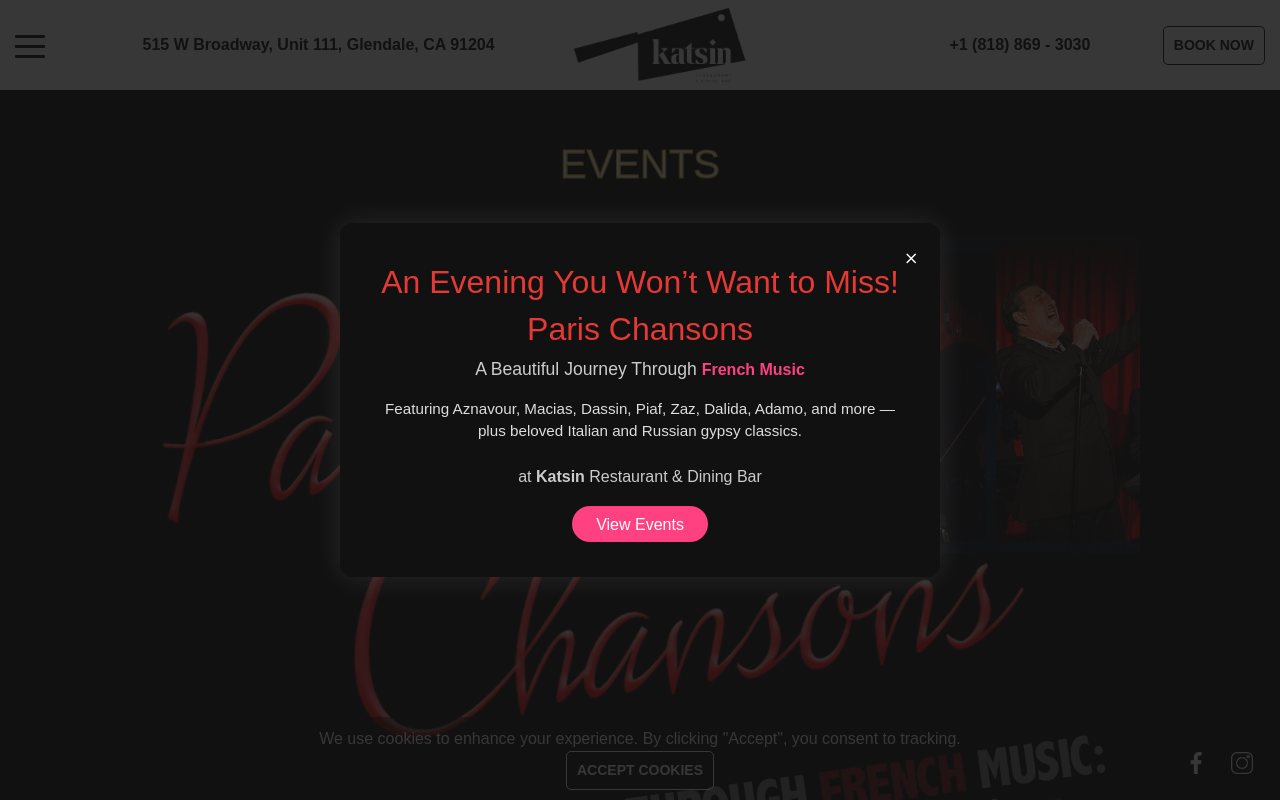
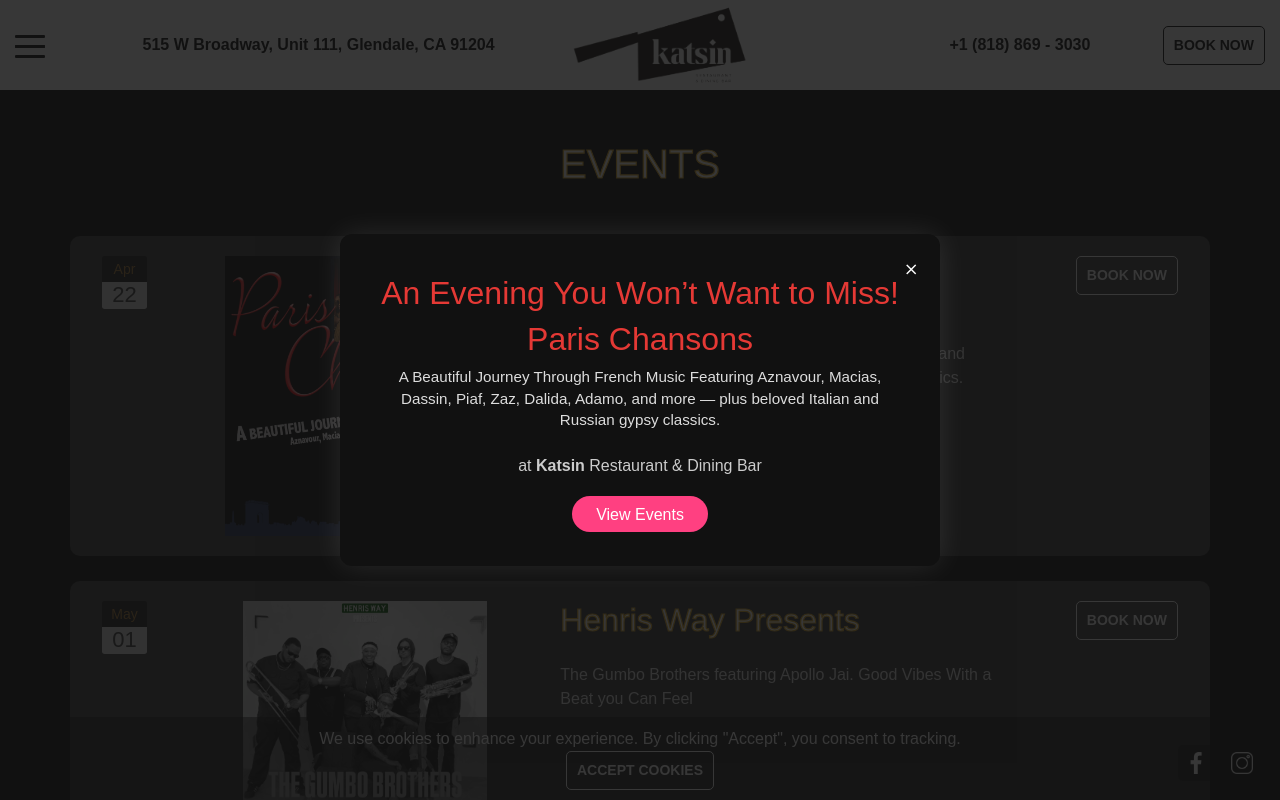
Before and after one commit to katsinusa2024/website, a React (Create React App) app: page /events in a window 1280 px wide. Shown: the top 800 px of the page. Built offline with nearby package versions, Linux system fonts and the light colour scheme; a web font is replaced by a local one.

Commit message:
fix events modal and page

```diff
--- a/src/components/eventModal/eventModal.jsx
+++ b/src/components/eventModal/eventModal.jsx
@@ -1,18 +1,24 @@
 import React, { useEffect, useState } from 'react';
 import './eventModal.scss';
 import { NavLink } from 'react-router-dom';
+import { eventsMock } from '../../pages/eventsPage/eventsMock';
 
-export const MODAL_INTERVAL_MS = 1 * 60 * 1000;
+export const MODAL_INTERVAL_MS = 0.01 * 60 * 1000;
 
 const EventModal = ({ onClose }) => {
   const [showModal, setShowModal] = useState(false);
+  const [event, setEvent] = useState(null);
 
   useEffect(() => {
     const lastClosed = parseInt(localStorage.getItem('lastModalClosedAt'), 10);
     const now = Date.now();
 
     if (isNaN(lastClosed) || now - lastClosed > MODAL_INTERVAL_MS) {
-      setShowModal(true);
+      const nextEvent = getNextUpcomingEvent();
+      if (nextEvent) {
+        setEvent(nextEvent);
+        setShowModal(true);
+      }
     }
   }, []);
 
@@ -40,6 +46,22 @@
     if (onClose) onClose(); // tell App.js to show the icon
   };
 
+  const getNextUpcomingEvent = () => {
+    const now = new Date();
+
+    const sortedEvents = eventsMock
+      .map(event => {
+        const eventDate = new Date(`${event.date.month} ${event.date.day}, ${event.date.year}`);
+        return { ...event, eventDate };
+      })
+      .filter(event => event.eventDate >= now)
+      .sort((a, b) => a.eventDate - b.eventDate);
+
+    return sortedEvents[0]; // Returns the next upcoming event
+  };
+
+  if (!event) return null;
+
   return (
     <>
       {showModal && (
@@ -50,14 +72,8 @@
             </button>
             <div className="event-content">
               <h1>An Evening You Won’t Want to Miss!</h1>
-              <h1>Paris Chansons</h1>
-              <p className="subtitle">
-                A Beautiful Journey Through <span>French Music</span>
-              </p>
-              <p className="artists">
-                Featuring Aznavour, Macias, Dassin, Piaf, Zaz, Dalida, Adamo, and more — <br />
-                plus beloved Italian and Russian gypsy classics.
-              </p>
+              <h1>{event.title}</h1>
+              <p className="artists">{event.description}</p>
               <div className="katsin-logo">
                 at <strong>Katsin</strong> Restaurant & Dining Bar
               </div>
--- /dev/null
+++ b/src/pages/eventsPage/eventsMock.js
@@ -0,0 +1,43 @@
+import events1 from '../../assets/images/events/events1.jpg';
+import events2 from '../../assets/images/events/events2.jpeg';
+import events3 from '../../assets/images/events/events3.png';
+
+export const eventsMock = [
+  {
+    id: '1',
+    title: 'Paris Chansons',
+    description:
+      'A Beautiful Journey Through French Music Featuring Aznavour, Macias, Dassin,' +
+      '                    Piaf, Zaz, Dalida, Adamo, and more — plus beloved Italian and Russian gypsy\n' +
+      '                    classics.',
+    date: {
+      day: '22',
+      month: 'Apr',
+      year: '2025',
+    },
+    imgUrl: events1,
+  },
+
+  {
+    id: '2',
+    title: 'Henris Way Presents',
+    description: 'The Gumbo Brothers featuring Apollo Jai. Good Vibes With a Beat you Can Feel',
+    date: {
+      day: '01',
+      month: 'May',
+      year: '2025',
+    },
+    imgUrl: events2,
+  },
+  {
+    id: '3',
+    title: 'Titiano',
+    description: 'The Voice of Aznavour',
+    date: {
+      day: '04',
+      month: 'May',
+      year: '2025',
+    },
+    imgUrl: events3,
+  },
+];
--- a/src/pages/eventsPage/eventsPage.jsx
+++ b/src/pages/eventsPage/eventsPage.jsx
@@ -2,14 +2,52 @@
 import './eventsPage.scss';
 import event1 from '../../assets/images/events/setmenu125$.JPG';
 import event2 from '../../assets/images/events/setmenu150$.JPG';
-import events1 from '../../assets/images/events/events1.jpg';
+import Button from '../../components/button';
+import { eventsMock } from './eventsMock';
 
 const EventsPage = () => {
+  const handleClick = () => {
+    window.open(
+      'https://www.opentable.com/restref/client/?restref=1323949&lang=en-US&ot_source=Restaurant%20website&corrid=e66c4cc3-0cde-4670-8a9b-dadfa75f931b',
+      '_blank', // <- This is what makes it open in a new window.
+    );
+  };
+
   return (
     <div className="eventsPage pageWrapper">
       <div className="container">
         <h1 className="mb-5 text-uppercase event-name">Events</h1>
-        <img src={events1} alt="img" className="img-fluid mb-5" />
+
+        {eventsMock.map((item, index) => {
+          return (
+            <div className="event-container row" key={item.id}>
+              <div className="col-2 col-md-1">
+                <div className="event-date">
+                  <div className="name-of-month">{item.date.month}</div>
+                  <div className="date-of-month">{item.date.day}</div>
+                </div>
+              </div>
+              <div className="col-10 col-md-4">
+                <div className="event-img">
+                  <img src={item.imgUrl} alt="img" className="img-fluid" />
+                </div>
+              </div>
+
+              <div className="col-12 col-md-5 mt-3 mt-md-0">
+                <div className="event-description">
+                  <h2 className="text-center text-md-start mb-4">{item.title}</h2>
+                  <p>{item.description}</p>
+                </div>
+              </div>
+
+              <div className="col-12 col-md-2 mt-3 mt-md-0">
+                <Button onClick={handleClick} className="ms-md-auto d-flex">
+                  Book now
+                </Button>
+              </div>
+            </div>
+          );
+        })}
         <h1 className="mb-5 text-uppercase event-name">Event menu</h1>
         <img src={event1} alt="img" className="img-fluid mb-5" />
         <img src={event2} alt="img" className="img-fluid" />
--- a/src/pages/eventsPage/eventsPage.scss
+++ b/src/pages/eventsPage/eventsPage.scss
@@ -9,4 +9,50 @@
     margin-right: auto;
     display: flex;
   }
+  .event-container{
+    background-color: #333333;
+    padding: 20px;
+    border-radius: 10px;
+    margin-bottom: 25px;
+    display: flex;
+    justify-content: space-between;
+    .event-date{
+      text-align: center;
+      min-width: 40px;
+      border-radius: 0.16667rem;
+      box-shadow: 0 0.11111rem 0.22222rem 0 transparent;
+      overflow: hidden;
+      max-width: 45px;
+      .name-of-month{
+        font-size: 14px;
+        background-color: #111;
+        color: #a6742a;
+        padding: 0.16667rem 0.27778rem;
+        font-family: 'arial', sans-serif;
+      }
+      .date-of-month{
+        font-size: 22px;
+        background-color: #ddd;
+        color: #333;
+        padding: 0.11111rem 0.27778rem 0.16667rem;
+        line-height: 1;
+        font-family: 'arial', sans-serif;
+      }
+    }
+    .event-img{
+      max-height: 280px;
+      height: 100%;
+      width: 100%;
+      img{
+        width: 100%;
+        height: 100%;
+        object-fit: contain;
+      }
+    }
+    .event-description{
+      p{
+        color: #e0e0e0;
+      }
+    }
+  }
 }
```
Also changed, not shown: src/assets/images/events/events2.jpeg (added), src/assets/images/events/events3.png (added).
